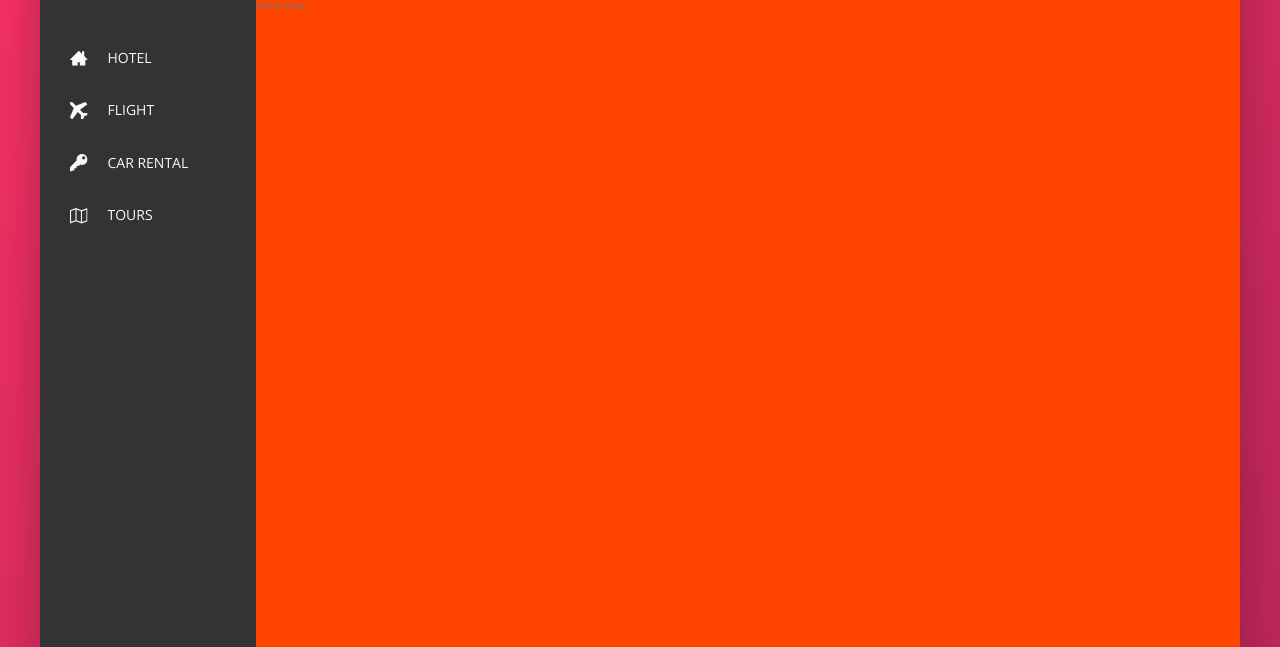
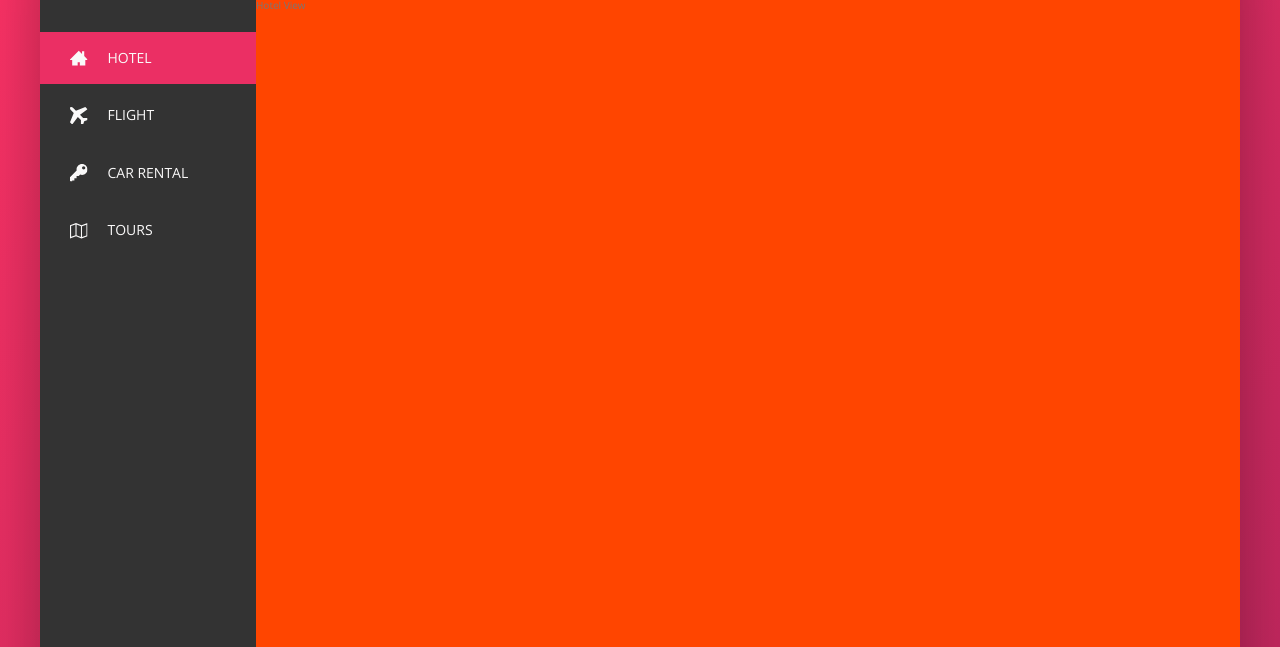
Before and after one commit to tiongsonkj/FlexBoxPractice, a website: page index.html in a window 1280 px wide. Shown: the part 153-800 px from the top of the page. Drawn offline with nearby package versions, Linux system fonts and the light colour scheme.

Commit message:
finished side column

```diff
--- a/index.html
+++ b/index.html
@@ -67,7 +67,8 @@
                 <!-- side column bar -->
                 <nav class="sidebar">
                     <ul class="side-nav">
-                        <li class="side-nav__item">
+                        <!-- we put this to active because we show that this link is active, look at the SCSS code as well -->
+                        <li class="side-nav__item side-nav__item--active">
                             <a href="#" class="side-nav__link">
                                 <svg class="side-nav__icon">
                                     <use xlink:href="img/sprite.svg#icon-home3"></use>
--- a/sass/_components.scss
+++ b/sass/_components.scss
@@ -157,18 +157,41 @@
     margin-top: 3.5rem;
 
     &__item {
+        position: relative;
 
+        &:not(:last-child) {
+            margin-bottom: .5rem;
+        }
     }
 
     // small line that becomes visible and expands to the right side
     &__item::before {
         content: "";
-        position: 0;
+        position: absolute;
         top: 0;
         left: 0;
         height: 100%;
         width: 3px;
         background-color: var(--color-primary);
+
+        // need to put this here so that scaleY(1) below can work
+        // this is for the nav highlight
+        transform: scaleY(0);
+        transition: transform .2s,
+                    width .4s cubic-bezier(1, 0, 0, 1) .2s,
+                    background-color .1s;
+    }
+
+    // this is for the nav highlight
+    &__item:hover::before,
+    &__item--active::before {
+        // scale only occurs in Y direction
+        transform: scaleY(1);
+        width: 100%;
+    }
+
+    &__item:active::before {
+        background-color: var(--color-primary-light);
     }
 
     &__link:link,
@@ -178,6 +201,10 @@
         text-transform: uppercase;
         display: block;
         padding: 1.5rem 3rem;
+
+        // this helps show the links when highlighted over
+        position: relative;
+        z-index: 10;
 
         display: flex;
         align-items: center;
```
Also changed, not shown: css/style.css.
